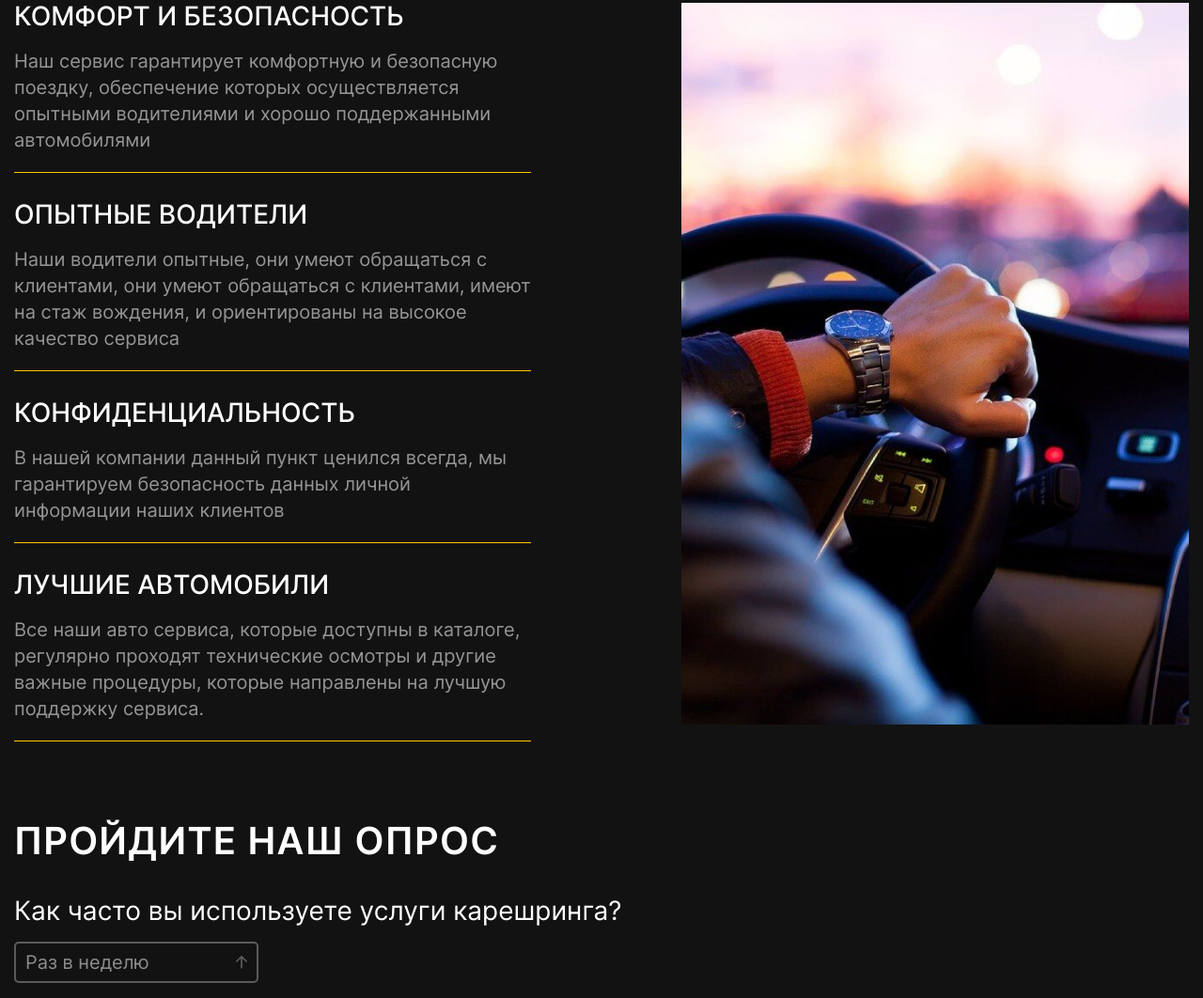
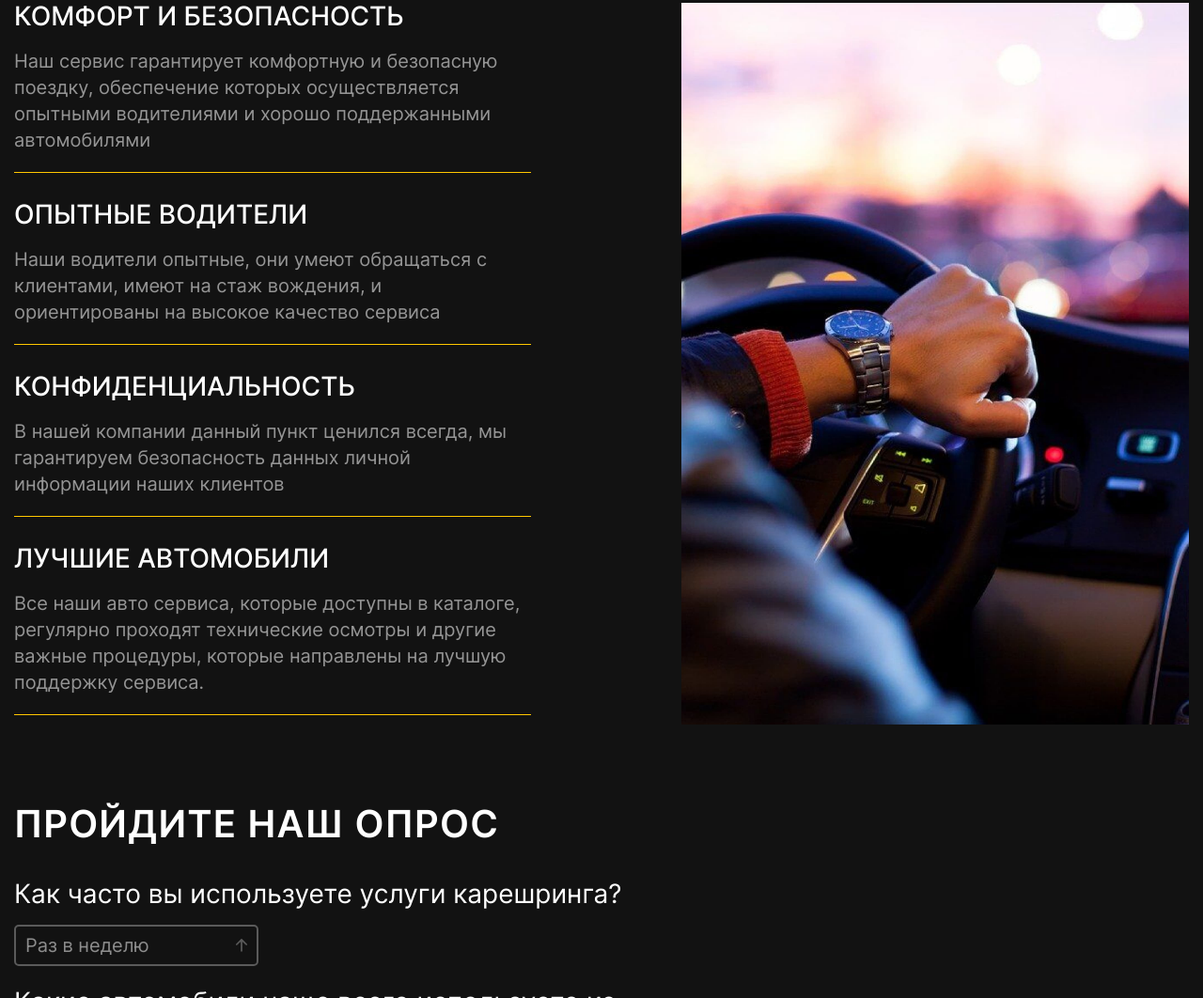
Before and after one commit to Gyous/carsharingService, a plain HTML site: page index.html in a window 1280 px wide. Shown: the part 3640-4702 px from the top of the page at 94% size. Drawn offline with Linux system fonts and the light colour scheme.

Commit message:
Update index.html

```diff
--- a/index.html
+++ b/index.html
@@ -247,7 +247,7 @@
         <li class="benefits-service__item">
           <h3 class="benefits-service__subtitle">Опытные водители</h3>
           <p class="benefits-service__text">
-            Наши водители опытные, они умеют обращаться с клиентами, они умеют обращаться с клиентами, имеют на стаж вождения, и ориентированы на высокое качество сервиса
+            Наши водители опытные, они умеют обращаться с клиентами, имеют на стаж вождения, и ориентированы на высокое качество сервиса
           </p>
         </li>
         <li class="benefits-service__item">
```
